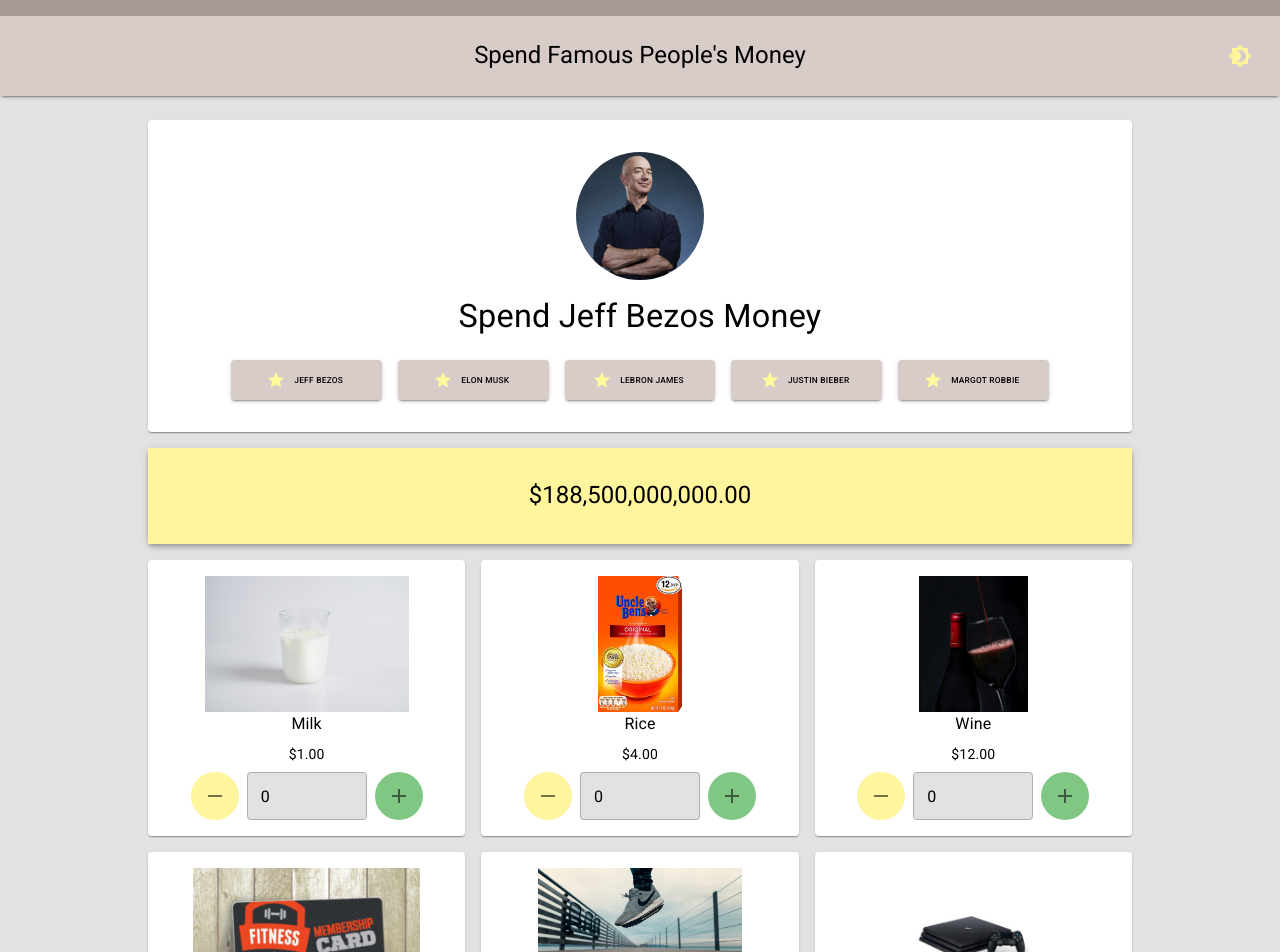
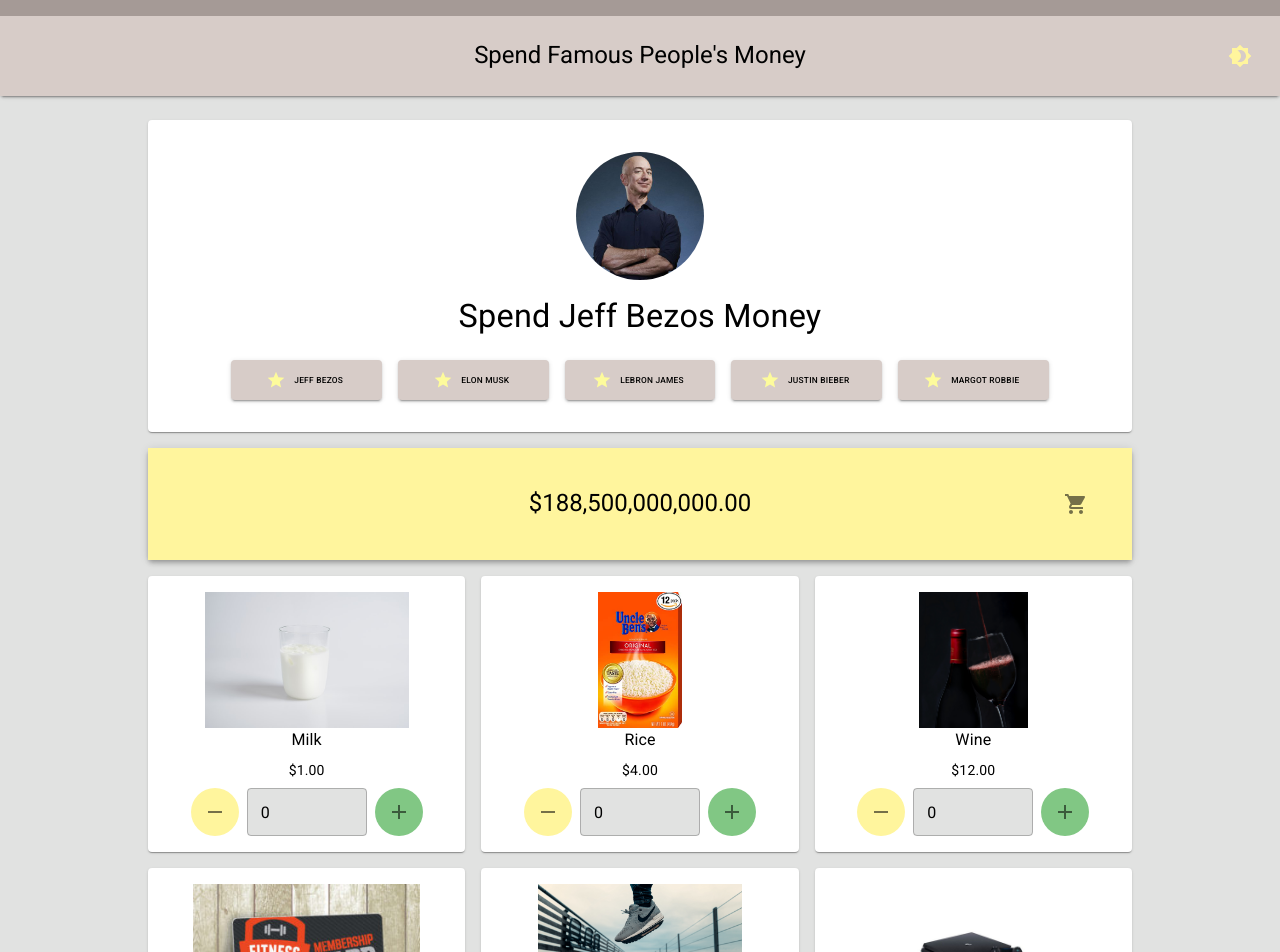
Before and after one commit to alojzmilicevic/famousCash, a React (Create React App) app: page / in a window 1280 px wide. Shown: the top 952 px of the page. Built offline with nearby package versions, Linux system fonts and the light colour scheme.

Commit message:
Preparing for social media icons WIP

```diff
--- a/package.json
+++ b/package.json
@@ -11,6 +11,7 @@
     "react": "^17.0.2",
     "react-dom": "^17.0.2",
     "react-scripts": "4.0.3",
+    "react-share": "^4.4.0",
     "web-vitals": "^1.1.1"
   },
   "scripts": {
--- a/src/LandingPage.js
+++ b/src/LandingPage.js
@@ -5,6 +5,7 @@
 import useCelebrityData from "./features/celebrities/useCelebrityData";
 import NetWorthDisplay from "./features/celebrities/ui/NetWorthDisplay";
 import Products from "./features/products/ui/Products";
+import useProductAmount from "./features/products/useProductAmount";
 
 const useStyles = makeStyles(theme => ({
   root: {
@@ -23,15 +24,40 @@
 
 const LandingPage = ({ darkMode }) => {
   const classes = useStyles();
-  const { remainingAmount, setCurRemainingAmount, celebrity, setCurCelebrity } = useCelebrityData();
+  const {
+    remainingAmount,
+    resetRemainingAmount,
+    setCurRemainingAmount,
+    celebrity,
+    setCurCelebrity
+  } = useCelebrityData();
+
+  const {
+    updateShoppingCart,
+    shoppingCart,
+    resetShoppingCart,
+  } = useProductAmount(setCurRemainingAmount, resetRemainingAmount);
 
   return (
     <div className={classes.root}>
       <Header darkMode={darkMode} />
       <Grid className={classes.container} container spacing={2}>
-        <CelebrityPicker darkModeEnabled={darkMode.darkModeEnabled} celebrity={celebrity} setCurCelebrity={setCurCelebrity} />
-        <NetWorthDisplay remainingAmount={remainingAmount} />
-        <Products setCurRemainingAmount={setCurRemainingAmount}/>
+        <CelebrityPicker
+          darkModeEnabled={darkMode.darkModeEnabled}
+          celebrity={celebrity}
+          setCurCelebrity={setCurCelebrity}
+        />
+        <NetWorthDisplay
+          resetShoppingCart={resetShoppingCart}
+          remainingAmount={remainingAmount}
+          shoppingCart={shoppingCart}
+          celebrity={celebrity}
+          updateShoppingCart={updateShoppingCart}
+        />
+        <Products
+          updateShoppingCart={updateShoppingCart}
+          shoppingCart={shoppingCart}
+        />
       </Grid>
     </div>
   )
--- /dev/null
+++ b/src/components/ShoppingListDialog.js
@@ -0,0 +1,104 @@
+import React from 'react';
+import Button from '@material-ui/core/Button';
+import Dialog from '@material-ui/core/Dialog';
+import DialogActions from '@material-ui/core/DialogActions';
+import DialogContent from '@material-ui/core/DialogContent';
+import Slide from '@material-ui/core/Slide';
+import { makeStyles, Tooltip, Typography } from "@material-ui/core";
+import { productData } from "../features/products/data/data";
+import SmallProductBox from "../features/products/SmallProductBox";
+import DeleteIcon from '@material-ui/icons/Delete';
+import { FacebookIcon, FacebookShareButton } from "react-share";
+
+const useStyles = makeStyles(theme => ({
+  root: {
+    minWidth: 500,
+    backgroundColor: theme.palette.extra.light,
+    color: theme.palette.primary.fontColor,
+  },
+  main: {
+    display: "flex",
+    flexDirection: 'column',
+  },
+  header: {
+    display: 'flex',
+    justifyContent: 'space-between',
+    alignItems: 'center',
+  },
+  text: {
+    fontWeight: 'bold',
+  },
+  clearButton: {
+    backgroundColor: theme.palette.error.light,
+    color: 'white',
+  },
+  actions: {
+    display: "flex",
+    justifyContent: "space-between",
+    alignItems: 'center',
+    padding: theme.spacing(2),
+    paddingRight: theme.spacing(3),
+    paddingLeft: theme.spacing(3),
+  }
+}));
+
+const Transition = React.forwardRef((props, ref) =>
+  <Slide direction="up" ref={ref} {...props} />);
+
+const ShoppingListDialog = ({
+                              resetShoppingCart,
+                              closeDialog,
+                              open,
+                              shoppingCart,
+                              totalItemsInBasket,
+                              price,
+                              updateSoppingCart
+                            }) => {
+  const classes = useStyles();
+  return (
+    <Dialog
+      open={open}
+      TransitionComponent={Transition}
+      onBackdropClick={closeDialog}
+      classes={{ paper: classes.root }}
+      keepMounted
+    >
+      <DialogContent>
+        <div className={classes.main}>
+          <div className={classes.header}>
+            <Typography variant={'body2'}>Your Shopping Basket ({totalItemsInBasket}) items.</Typography>
+            <Typography className={classes.text} variant={"subtitle1"}>Total: {price}</Typography>
+          </div>
+          {shoppingCart.map((count, index) => {
+            if (count > 0) {
+              const product = productData[index];
+              return <SmallProductBox
+                itemCount={shoppingCart[product.id]}
+                updateShoppingCart={(amount) => updateSoppingCart(amount, product.id, product.price)}
+                product={product}
+              />
+            }
+            return null;
+          })}
+        </div>
+      </DialogContent>
+      <DialogActions className={classes.actions}>
+        <Tooltip title="Clear Shopping Basket" placement="bottom-start">
+          <Button
+            variant="contained"
+            className={classes.clearButton}
+            startIcon={<DeleteIcon />}
+            onClick={resetShoppingCart}
+          >
+            Delete
+          </Button>
+        </Tooltip>
+        <FacebookShareButton url={'https://main.d2dns4oupfe5if.amplifyapp.com/'} quote={'Spend Famous Peoples Money'}>
+          <FacebookIcon size={32} />
+        </FacebookShareButton>
+      </DialogActions>
+    </Dialog>
+  );
+};
+
+export default ShoppingListDialog;
--- a/src/features/celebrities/ui/NetWorthDisplay.js
+++ b/src/features/celebrities/ui/NetWorthDisplay.js
@@ -1,14 +1,19 @@
-import React from 'react';
-import { Grid, makeStyles, Paper, Typography } from "@material-ui/core";
+import React, { useState } from 'react';
+import { Badge, Grid, IconButton, makeStyles, Paper, Typography } from "@material-ui/core";
 import { format } from "../../../util";
+import ShoppingCartIcon from '@material-ui/icons/ShoppingCart';
+import ShoppingListDialog from "../../../components/ShoppingListDialog";
+import { celebrityData } from "../data/data";
 
 const useStyles = makeStyles(theme => ({
   root: {
     backgroundColor: theme.palette.secondary.main,
-    display: "flex",
+    display: "grid",
+    gridTemplateColumns: '1fr repeat(1, auto) 1fr',
     justifyContent: "center",
     padding: theme.spacing(4),
     color: theme.palette.primary.fontColor,
+    alignItems: 'center',
   },
   grid: {
     position: "sticky",
@@ -16,15 +21,40 @@
     zIndex: 100,
     marginTop: 8,
   },
+  text: {
+    gridColumnStart: 2,
+  },
+  button: {
+    marginLeft: 'auto',
+  },
 }));
 
-const NetWorthDisplay = ({ remainingAmount }) => {
+const NetWorthDisplay = ({ remainingAmount, resetShoppingCart, shoppingCart, celebrity, updateShoppingCart }) => {
   const classes = useStyles();
 
-  return <Grid item xs={12} className={classes.grid} style={{paddingTop: 0}}>
+  const totalItemsInBasket = shoppingCart.reduce((a, b) => a + b, 0);
+  const price = format(celebrityData[celebrity].netWorth - remainingAmount);
+
+  const [open, setOpen] = useState(false);
+
+  return <Grid item xs={12} className={classes.grid} style={{ paddingTop: 0 }}>
     <Paper elevation={4}>
       <div className={classes.root}>
-        <Typography variant={'h5'}>{format(remainingAmount)}</Typography>
+        <Typography className={classes.text} variant={'h5'}>{format(remainingAmount)}</Typography>
+        <IconButton className={classes.button} onClick={() => setOpen(!open)}>
+          <Badge max={999} badgeContent={totalItemsInBasket} color="primary">
+            <ShoppingCartIcon />
+          </Badge>
+        </IconButton>
+        <ShoppingListDialog
+          updateSoppingCart={updateShoppingCart}
+          open={open}
+          closeDialog={() => setOpen(false)}
+          resetShoppingCart={resetShoppingCart}
+          shoppingCart={shoppingCart}
+          totalItemsInBasket={totalItemsInBasket}
+          price={price}
+        />
       </div>
     </Paper>
   </Grid>
--- a/src/features/celebrities/useCelebrityData.js
+++ b/src/features/celebrities/useCelebrityData.js
@@ -17,5 +17,9 @@
     }
   }, [celebrity, remainingAmount])
 
-  return { remainingAmount, setCurRemainingAmount, celebrity, setCurCelebrity };
+  const resetRemainingAmount = useCallback(() => {
+    setRemainingAmount(celebrityData[celebrity].netWorth)
+  }, [celebrity]);
+
+  return { remainingAmount, setCurRemainingAmount, celebrity, setCurCelebrity, resetRemainingAmount };
 }
--- a/src/features/products/ProductBox.js
+++ b/src/features/products/ProductBox.js
@@ -1,9 +1,8 @@
-import React  from 'react';
+import React from 'react';
 import { Card, IconButton, makeStyles, TextField, Typography } from "@material-ui/core";
 import { format } from "../../util";
 import RemoveIcon from '@material-ui/icons/Remove';
 import AddIcon from '@material-ui/icons/Add';
-import useProductAmount from "./useProductAmount";
 
 const useStyles = makeStyles(theme => ({
   root: {
@@ -51,12 +50,10 @@
   }
 }));
 
-const ProductBox = ({ product, setCurRemainingAmount }) => {
+const ProductBox = ({ itemCount, product, updateShoppingCart }) => {
   const { img, label, price } = product;
 
   const classes = useStyles();
-
-  const { updateAmount, amount } = useProductAmount(price, setCurRemainingAmount);
 
   return (
     <Card className={classes.root} variant="elevation">
@@ -65,7 +62,7 @@
       <Typography className={classes.text} variant={"body2"}>{format(price)}</Typography>
 
       <div className={classes.bottom}>
-        <IconButton className={classes.sellIcon} onClick={() => updateAmount(amount - 1)}>
+        <IconButton className={classes.sellIcon} onClick={() => updateShoppingCart(itemCount - 1)}>
           <RemoveIcon />
         </IconButton>
         <TextField
@@ -74,10 +71,10 @@
           }}
           type="number"
           variant={'outlined'}
-          value={amount}
-          onChange={(e) => updateAmount(parseInt(e.target.value, 10))}
+          value={itemCount}
+          onChange={(e) => updateShoppingCart(e.target.valueAsNumber)}
         />
-        <IconButton className={classes.buyIcon} onClick={() => updateAmount(amount + 1)}>
+        <IconButton className={classes.buyIcon} onClick={() => updateShoppingCart(itemCount + 1)}>
           <AddIcon />
         </IconButton>
       </div>
--- /dev/null
+++ b/src/features/products/SmallProductBox.js
@@ -0,0 +1,101 @@
+import React from 'react';
+import { Divider, IconButton, makeStyles, TextField, Typography } from "@material-ui/core";
+import { format } from "../../util";
+import RemoveIcon from "@material-ui/icons/Remove";
+import AddIcon from "@material-ui/icons/Add";
+
+const useStyles = makeStyles(theme => ({
+  root: {
+    display: 'flex',
+    alignItems: 'center',
+    margin: 0,
+  },
+  content: {
+    display: "flex",
+    flexDirection: 'column',
+  },
+  img: {
+    width: 70,
+    height: 70,
+    padding: theme.spacing(1),
+  },
+  text: {
+    fontWeight: 'bold',
+  },
+  input: {
+    width: theme.spacing(9),
+    height: 32,
+    color: theme.palette.primary.fontColor,
+    marginRight: theme.spacing(1),
+    marginLeft: theme.spacing(1),
+    backgroundColor: theme.palette.extra.main,
+  },
+  buyIcon: {
+    height: 32,
+    width: 32,
+    backgroundColor: theme.palette.success.light,
+    '&:hover': {
+      backgroundColor: theme.palette.success.dark,
+    }
+  },
+  sellIcon: {
+    height: 32,
+    width: 32,
+    backgroundColor: theme.palette.secondary.main,
+    '&:hover': {
+      backgroundColor: theme.palette.secondary.dark,
+    }
+  },
+  info: {
+    display: "flex",
+    justifyContent: "space-between",
+    alignItems: 'center',
+    width: '100%',
+  },
+  divider: {
+    backgroundColor: theme.palette.primary.fontColor,
+    opacity: 0.4
+  }
+}));
+
+const SmallProductBox = ({ itemCount, product, updateShoppingCart }) => {
+  const { img, label, price } = product;
+
+  const classes = useStyles();
+
+  return (
+    <>
+      <div className={classes.root}>
+        <div className={classes.img}>
+          <img style={{width: '100%', height: '100%', objectFit: 'contain'}} src={img} alt={label} />
+        </div>
+        <div className={classes.info}>
+          <div className={classes.content}>
+            <Typography className={classes.text} variant={"subtitle1"}>{label}</Typography>
+            <Typography variant={"caption"}>{format(price)}</Typography>
+          </div>
+          <div>
+            <IconButton className={classes.sellIcon} onClick={() => updateShoppingCart(itemCount - 1)}>
+              <RemoveIcon />
+            </IconButton>
+            <TextField
+              InputProps={{
+                className: classes.input
+              }}
+              type="number"
+              variant={'outlined'}
+              value={itemCount}
+              onChange={(e) => updateShoppingCart(e.target.valueAsNumber)}
+            />
+            <IconButton className={classes.buyIcon} onClick={() => updateShoppingCart(itemCount + 1)}>
+              <AddIcon />
+            </IconButton>
+          </div>
+        </div>
+      </div>
+      <Divider className={classes.divider} />
+    </>
+  );
+};
+
+export default SmallProductBox;
--- a/src/features/products/ui/Products.js
+++ b/src/features/products/ui/Products.js
@@ -3,10 +3,17 @@
 import { Grid } from "@material-ui/core";
 import ProductBox from "../ProductBox";
 
-const Products = ({ setCurRemainingAmount }) =>
-  productData.map((product) => <Grid key={product.id} item xs={12} sm={6} md={4}>
-      <ProductBox product={product} setCurRemainingAmount={setCurRemainingAmount} />
-    </Grid>
+const Products = ({ updateShoppingCart, shoppingCart }) => (
+  productData.map((product) => (
+      <Grid key={product.id} item xs={12} sm={6} md={4}>
+        <ProductBox
+          itemCount={shoppingCart[product.id]}
+          updateShoppingCart={(amount) => updateShoppingCart(amount, product.id, product.price)}
+          product={product}
+        />
+      </Grid>
+    )
   )
+)
 
 export default Products;
--- a/src/features/products/useProductAmount.js
+++ b/src/features/products/useProductAmount.js
@@ -1,20 +1,32 @@
 import { useCallback, useState } from "react";
+import { productData } from './data/data'
 
-function useProductAmount(price, setCurRemainingAmount) {
-  const [amount, setAmount] = useState(0);
-  const updateAmount = useCallback((newAmount) => {
+function useProductAmount(setCurRemainingAmount, resetRemainingAmount) {
+  const initialState = new Array(productData.length).fill(0);
+  const [shoppingCart, setShoppingCart] = useState(initialState);
+  const updateShoppingCart = useCallback((newAmount, id, price) => {
     if (isNaN(newAmount)) {
       newAmount = 0;
     }
 
-   if (newAmount >= 0) {
-      setAmount(newAmount);
-      setCurRemainingAmount(-(newAmount * price - amount * price));
+    if (newAmount >= 0) {
+      setShoppingCart(prevState => {
+        const data = [...prevState];
+        data[id] = newAmount;
+
+        return data;
+      });
+      setCurRemainingAmount(-(newAmount * price - shoppingCart[id] * price));
     }
-  }, [amount, price, setCurRemainingAmount])
+  }, [shoppingCart, setCurRemainingAmount])
+
+  const resetShoppingCart = useCallback(() => {
+    setShoppingCart(initialState);
+    resetRemainingAmount();
+  }, [initialState, resetRemainingAmount])
 
 
-  return { updateAmount, amount };
+  return { updateShoppingCart, shoppingCart, resetShoppingCart };
 }
 
 export default useProductAmount;
--- a/src/theme/theme.js
+++ b/src/theme/theme.js
@@ -14,8 +14,9 @@
     dark: '#82b3c9'
   },
   extra: {
-    main: '#292929',
+    main: '#424242',
     base: grey[900],
+    light: '#424242',
   }
 };
 
@@ -34,6 +35,7 @@
   extra: {
     main: '#e1e2e1',
     base: '#ffffff',
+    light: '#ffffff',
   }
 };
 
```
Also changed, not shown: public/index.html (+7 -0 lines), 2 other files (tests, documents, lock files or other folders).
